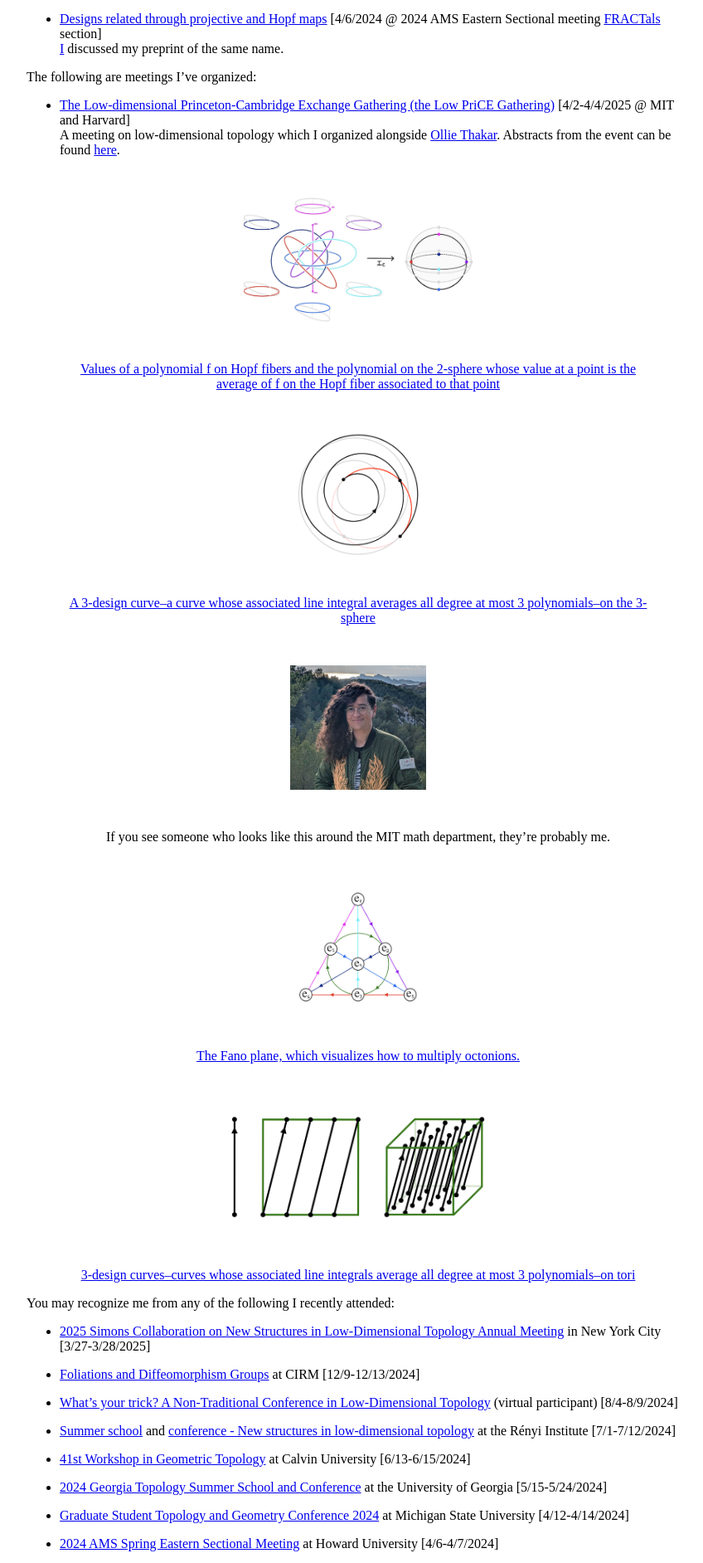
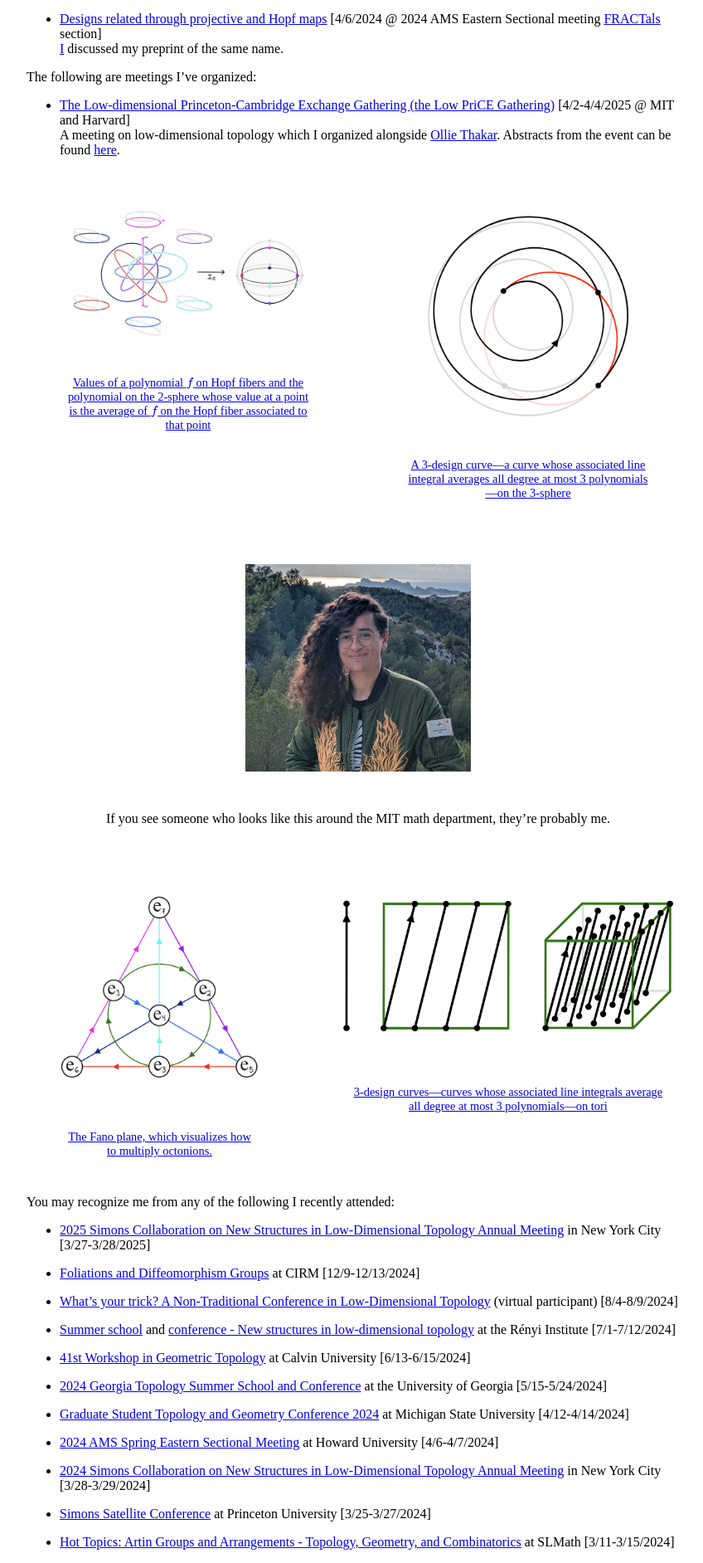
Before and after one commit to AyodejiLindblad/AyodejiLindblad.github.io, a Jekyll site: the page built from index.md, in a window 1280 px wide. Shown: the part 904-2788 px from the top of the page at 83% size, without its empty margins (208-1056 px from the left). Built offline with Jekyll 4.4.1, drawn with Linux system fonts in a browser that asks for light colours; some web fonts are replaced.

Commit message:
two column images

```diff
--- a/index.md
+++ b/index.md
@@ -55,24 +55,30 @@ The following are meetings I've organized:
     A meeting on low-dimensional topology which I organized alongside [Ollie Thakar](https://www.math.harvard.edu/people/thakar-ollie/). Abstracts from the event can be found [here](https://drive.google.com/file/d/1eQs8u07aWJ1T0SiU6org20qM1ncSOUr5/view?usp=drivesdk).
 
 
-<div style="text-align: center;">
-<figure>
-<img src="/resources/imgs/polyex.jpg">
-<caption markdown=1>
-[Values of a polynomial f on Hopf fibers and the polynomial on the 2-sphere whose value at a point is the average of f on the Hopf fiber associated to that point](https://link.springer.com/content/pdf/10.1007/s00454-025-00805-7.pdf)
-</caption>
-</figure>
-</div>
+<div style="display: flex; justify-content: space-around; align-items: flex-start; gap: 20px;">
 
+  <div style="flex: 1; text-align: center;">
+    <figure>
+      <img src="/resources/imgs/polyex.jpg" style="height: auto;">
+      <figcaption style="font-family: 'Computer Modern Serif', serif; font-size: 0.9em; margin-top: 10px;">
+        <a href="https://link.springer.com/content/pdf/10.1007/s00454-025-00805-7.pdf">
+          Values of a polynomial $f$ on Hopf fibers and the polynomial on the 2-sphere whose value at a point is the average of $f$ on the Hopf fiber associated to that point
+        </a>
+      </figcaption>
+    </figure>
+  </div>
 
+  <div style="flex: 1; text-align: center;">
+    <figure>
+      <img src="/resources/imgs/S3ex.png" style="height: auto;">
+      <figcaption style="font-family: 'Computer Modern Serif', serif; font-size: 0.9em; margin-top: 10px;">
+        <a href="https://drive.google.com/file/d/1WUC5eNBkv4DSW_V0KPvPMj1BRw4jKUGt/view?usp=drivesdk">
+          A 3-design curve—a curve whose associated line integral averages all degree at most 3 polynomials—on the 3-sphere
+        </a>
+      </figcaption>
+    </figure>
+  </div>
 
-<div style="text-align: center;">
-<figure>
-<img src="/resources/imgs/S3ex.png">
-<caption markdown=1>
-[A 3-design curve--a curve whose associated line integral averages all degree at most 3 polynomials--on the 3-sphere](https://drive.google.com/file/d/1WUC5eNBkv4DSW_V0KPvPMj1BRw4jKUGt/view?usp=drivesdk)
-</caption>
-</figure>
 </div>
 
 <div style="text-align: center;">
@@ -84,23 +90,30 @@ If you see someone who looks like this around the MIT math department, they're p
 </figure>
 </div>
 
-<div style="text-align: center;">
-<figure>
-<img src="/resources/imgs/fano.png">
-<caption markdown=1>
-[The Fano plane, which visualizes how to multiply octonions.](https://link.springer.com/content/pdf/10.1007/s00454-025-00805-7.pdf)
-</caption>
-</figure>
-</div>
+<div style="display: flex; justify-content: space-around; align-items: flex-start; gap: 20px; margin-top: 20px;">
 
+  <div style="flex: 1; text-align: center;">
+    <figure>
+      <img src="/resources/imgs/fano.png" style="max-width: 400px; height: auto;">
+      <figcaption style="font-family: 'Computer Modern Serif', serif; font-size: 0.9em; margin-top: 10px;">
+        <a href="https://link.springer.com/content/pdf/10.1007/s00454-025-00805-7.pdf">
+          The Fano plane, which visualizes how to multiply octonions.
+        </a>
+      </figcaption>
+    </figure>
+  </div>
 
-<div style="text-align: center;">
-<figure>
-<img src="/resources/imgs/torusex.png">
-<caption markdown=1>
-[3-design curves--curves whose associated line integrals average all degree at most 3 polynomials--on tori](https://drive.google.com/file/d/1WUC5eNBkv4DSW_V0KPvPMj1BRw4jKUGt/view?usp=drivesdk)
-</caption>
-</figure>
+  <div style="flex: 1; text-align: center;">
+    <figure>
+      <img src="/resources/imgs/torusex.png" style="max-width: 400px; height: auto;">
+      <figcaption style="font-family: 'Computer Modern Serif', serif; font-size: 0.9em; margin-top: 10px;">
+        <a href="https://drive.google.com/file/d/1WUC5eNBkv4DSW_V0KPvPMj1BRw4jKUGt/view?usp=drivesdk">
+          3-design curves—curves whose associated line integrals average all degree at most 3 polynomials—on tori
+        </a>
+      </figcaption>
+    </figure>
+  </div>
+
 </div>
 
 You may recognize me from any of the following I recently attended:
--- a/resources/style/main.css
+++ b/resources/style/main.css
@@ -20,7 +20,7 @@ figure img, img.figure, img.small_figure {
     display: block;
     margin: 3em auto;
     max-width: 90%;
-    max-height: 150px;
+    max-height: 250px;
 }
 
 figcaption {
```
